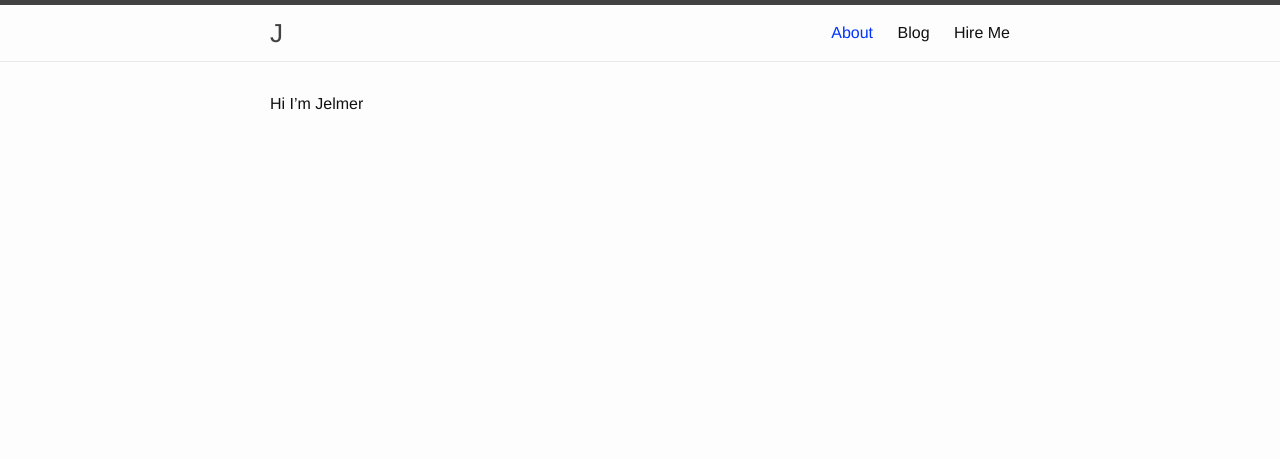
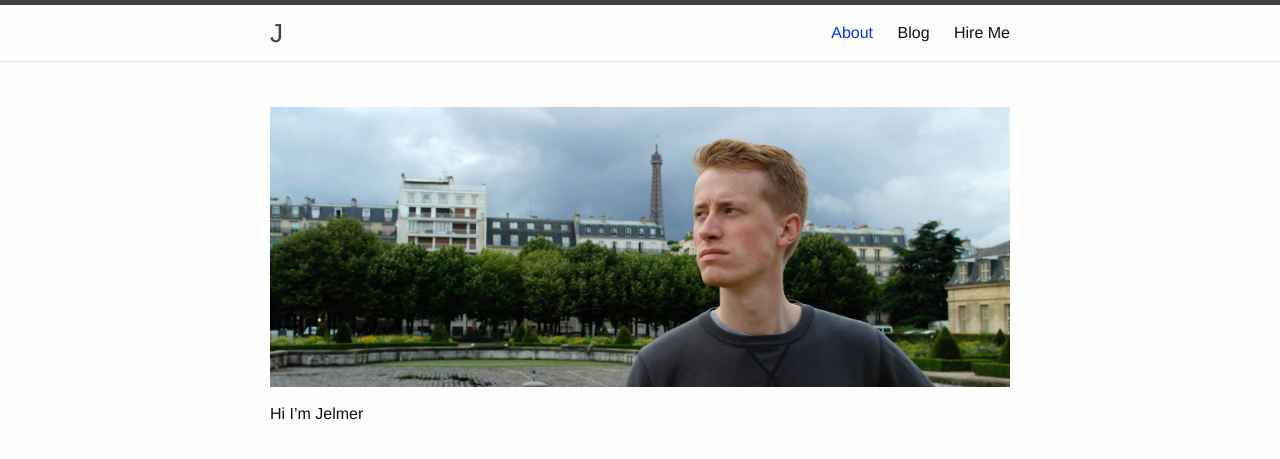
Before and after one commit to JelmerT/JelmerT.github.io, a Jekyll site: the page built from about.md, in a window 1280 px wide. Shown: the top 459 px of the page. Built offline with Jekyll 4.4.1, drawn with Linux system fonts in a browser that asks for light colours.

Commit message:
added image to about

```diff
--- a/about.md
+++ b/about.md
@@ -4,4 +4,10 @@ title: About
 permalink: /about/
 ---
 
+<p></p>
+
+![Jelmer](/images/jelmer.jpg "Jelmer")
+
+
+
 Hi I'm Jelmer
```
Also changed, not shown: images/jelmer.jpg (added).
